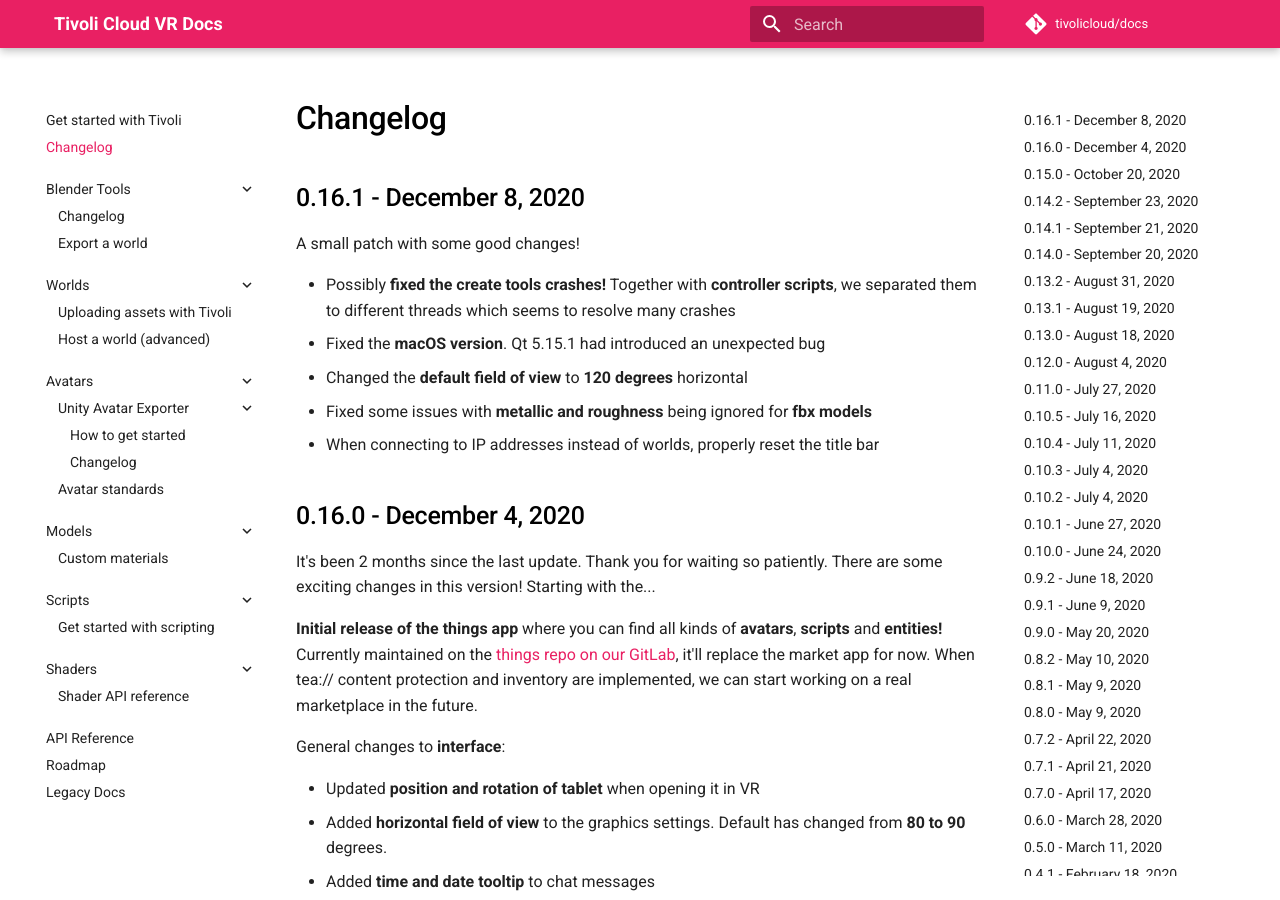
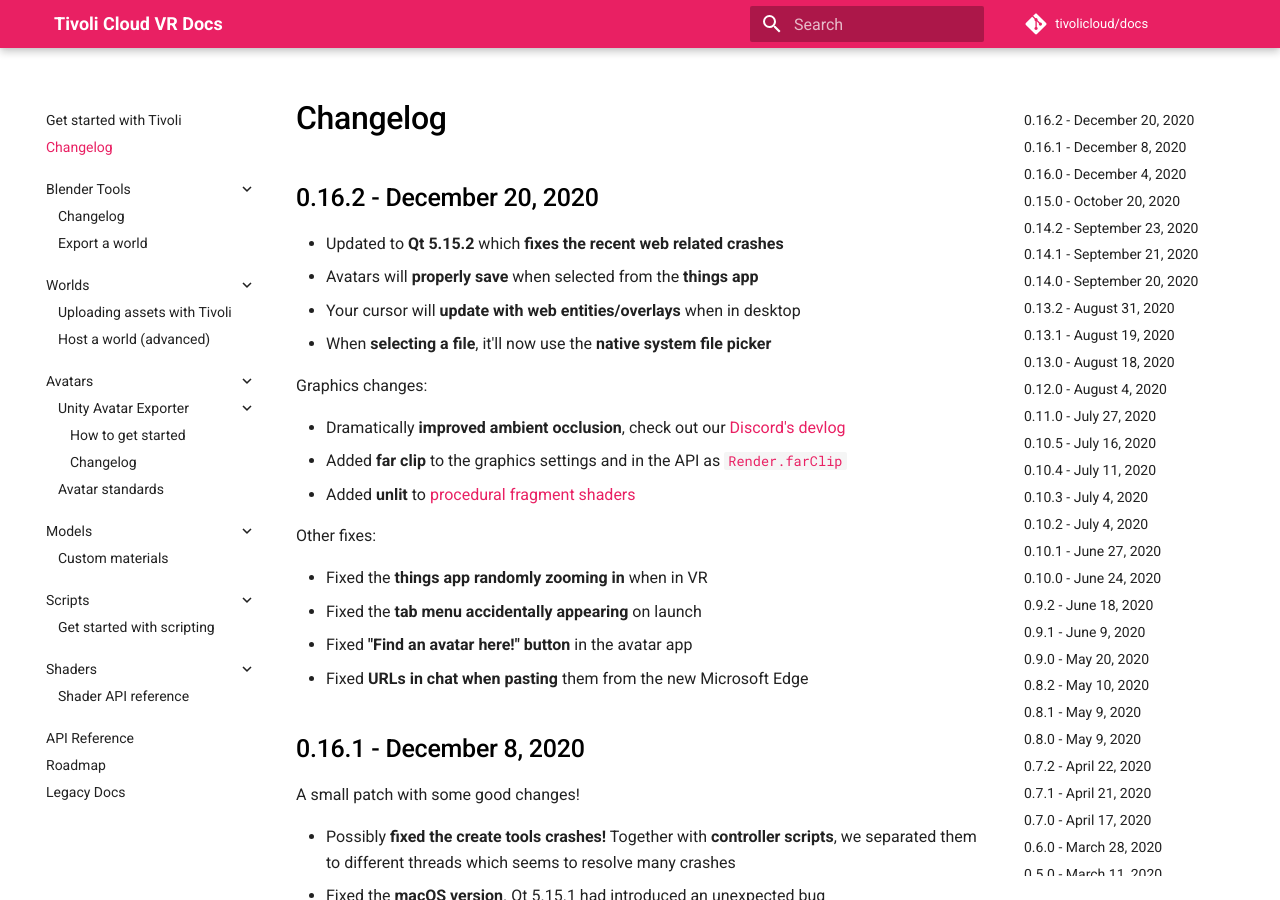
Before and after one commit to Nex-Pro/docs, an MkDocs documentation site: the page built from docs/changelog.md, in a window 1280 px wide and 900 px high. Built offline with MkDocs 1.6.1 and Material for MkDocs 9.7.7, drawn with Linux system fonts in a browser that asks for light colours.

Commit message:
Added 0.16.2 to the changelog

```diff
--- a/docs/changelog.md
+++ b/docs/changelog.md
@@ -1,4 +1,24 @@
 # Changelog
+
+## 0.16.2 - December 20, 2020
+
+-   Updated to **Qt 5.15.2** which **fixes the recent web related crashes**
+-   Avatars will **properly save** when selected from the **things app**
+-   Your cursor will **update with web entities/overlays** when in desktop
+-   When **selecting a file**, it'll now use the **native system file picker**
+
+Graphics changes:
+
+-   Dramatically **improved ambient occlusion**, check out our [Discord's devlog](https://discord.com/channels/587365150512906240/655506274510962699/789939198491885588)
+-   Added **far clip** to the graphics settings and in the API as [`Render.farClip`](https://apidocs.tivolicloud.com/Render.html#.farClip)
+-   Added **unlit** to [procedural fragment shaders](/shaders/shader-api-reference)
+
+Other fixes:
+
+-   Fixed the **things app randomly zooming in** when in VR
+-   Fixed the **tab menu accidentally appearing** on launch
+-   Fixed **"Find an avatar here!" button** in the avatar app
+-   Fixed **URLs in chat when pasting** them from the new Microsoft Edge
 
 ## 0.16.1 - December 8, 2020
 
```
